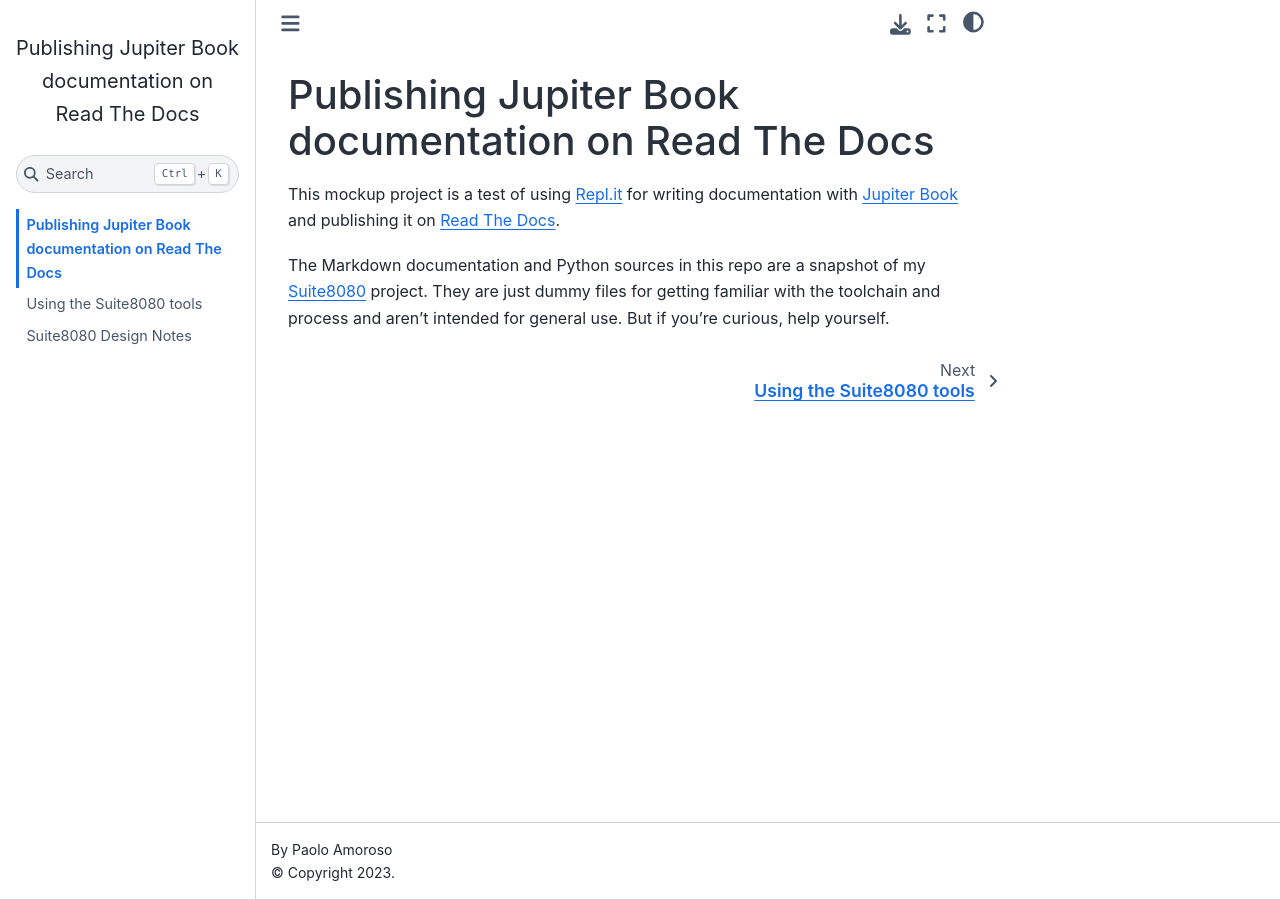
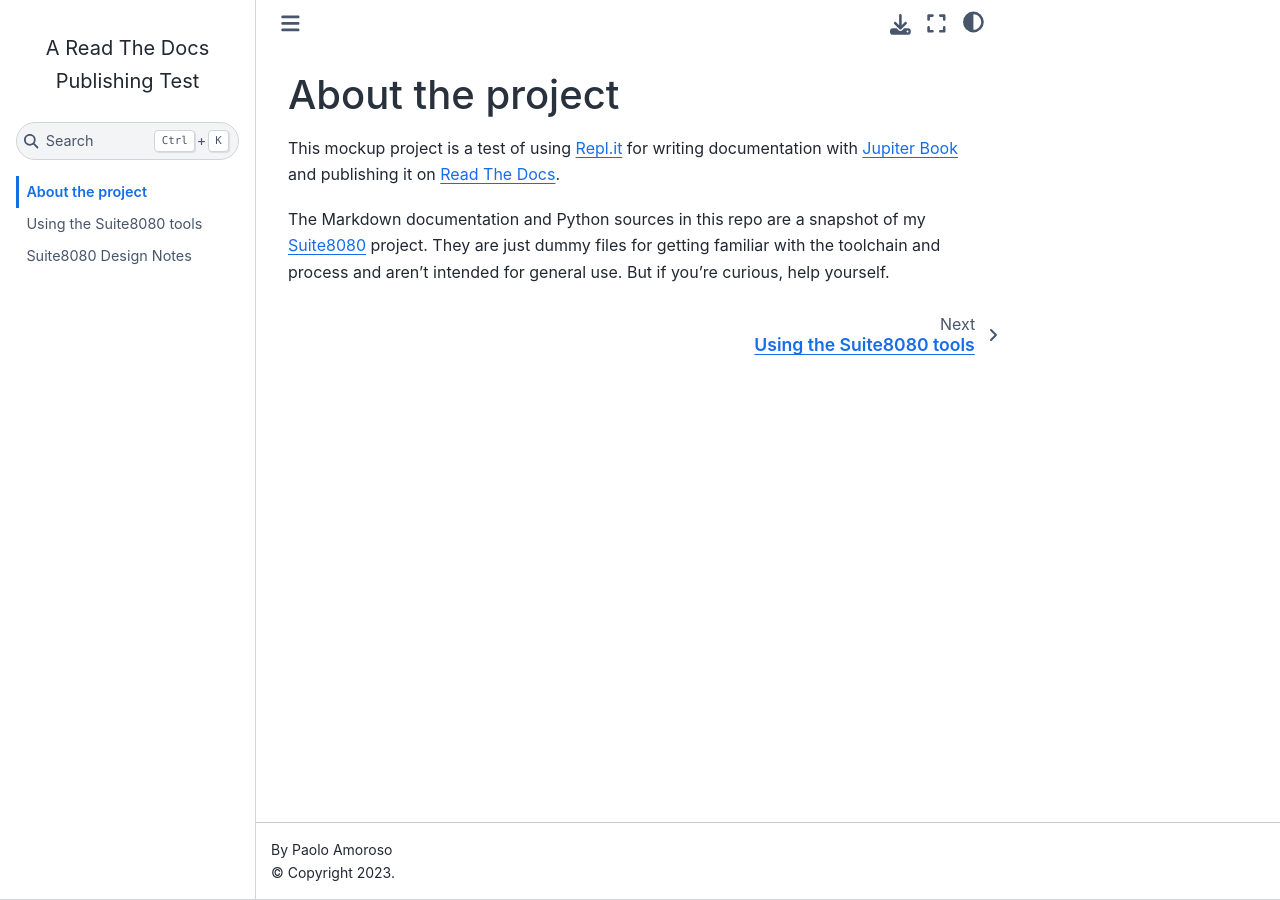
Before and after one commit to pamoroso/jbrtd-test, a Jupyter Book: the page built from docs/intro.md, in a window 1280 px wide. Built offline with Jupyter Book 1.0.4 settings and Sphinx 7.4.7 and the Sphinx Book theme 1.1.4, drawn with Linux system fonts in a browser that asks for light colours.

Commit message:
Revise title, delete build directive, update config

```diff
--- a/docs/_config.yml
+++ b/docs/_config.yml
@@ -1,4 +1,2 @@
-title: "Publishing Jupiter Book documentation on Read The Docs"
+title: "A Read The Docs Publishing Test"
 author: Paolo Amoroso
-execute:
-  execute_notebooks: "off"
--- a/docs/conf.py
+++ b/docs/conf.py
@@ -20,9 +20,9 @@ html_logo = ''
 html_sourcelink_suffix = ''
 html_theme = 'sphinx_book_theme'
 html_theme_options = {'search_bar_text': 'Search this book...', 'launch_buttons': {'notebook_interface': 'classic', 'binderhub_url': 'https://mybinder.org', 'jupyterhub_url': '', 'thebe': False, 'colab_url': ''}, 'path_to_docs': '', 'repository_url': 'https://github.com/executablebooks/jupyter-book', 'repository_branch': 'master', 'google_analytics_id': '', 'extra_navbar': 'Powered by <a href="https://jupyterbook.org">Jupyter Book</a>', 'extra_footer': '', 'home_page_in_toc': True, 'use_repository_button': False, 'use_edit_page_button': False, 'use_issues_button': False}
-html_title = 'Publishing Jupiter Book documentation on Read The Docs'
+html_title = 'A Read The Docs Publishing Test'
 jupyter_cache = ''
-jupyter_execute_notebooks = 'off'
+jupyter_execute_notebooks = 'auto'
 language = None
 latex_engine = 'pdflatex'
 myst_enable_extensions = ['colon_fence', 'dollarmath', 'linkify', 'substitution', 'tasklist']
--- a/docs/intro.md
+++ b/docs/intro.md
@@ -1,4 +1,4 @@
-# Publishing Jupiter Book documentation on Read The Docs
+# About the project
 
 This mockup project is a test of using [Repl.it](https://repl.it) for writing documentation with [Jupiter Book](https://jupyterbook.org) and publishing it on [Read The Docs](https://readthedocs.org).
 
```
Also changed, not shown: README.md (+1 -1 lines).
